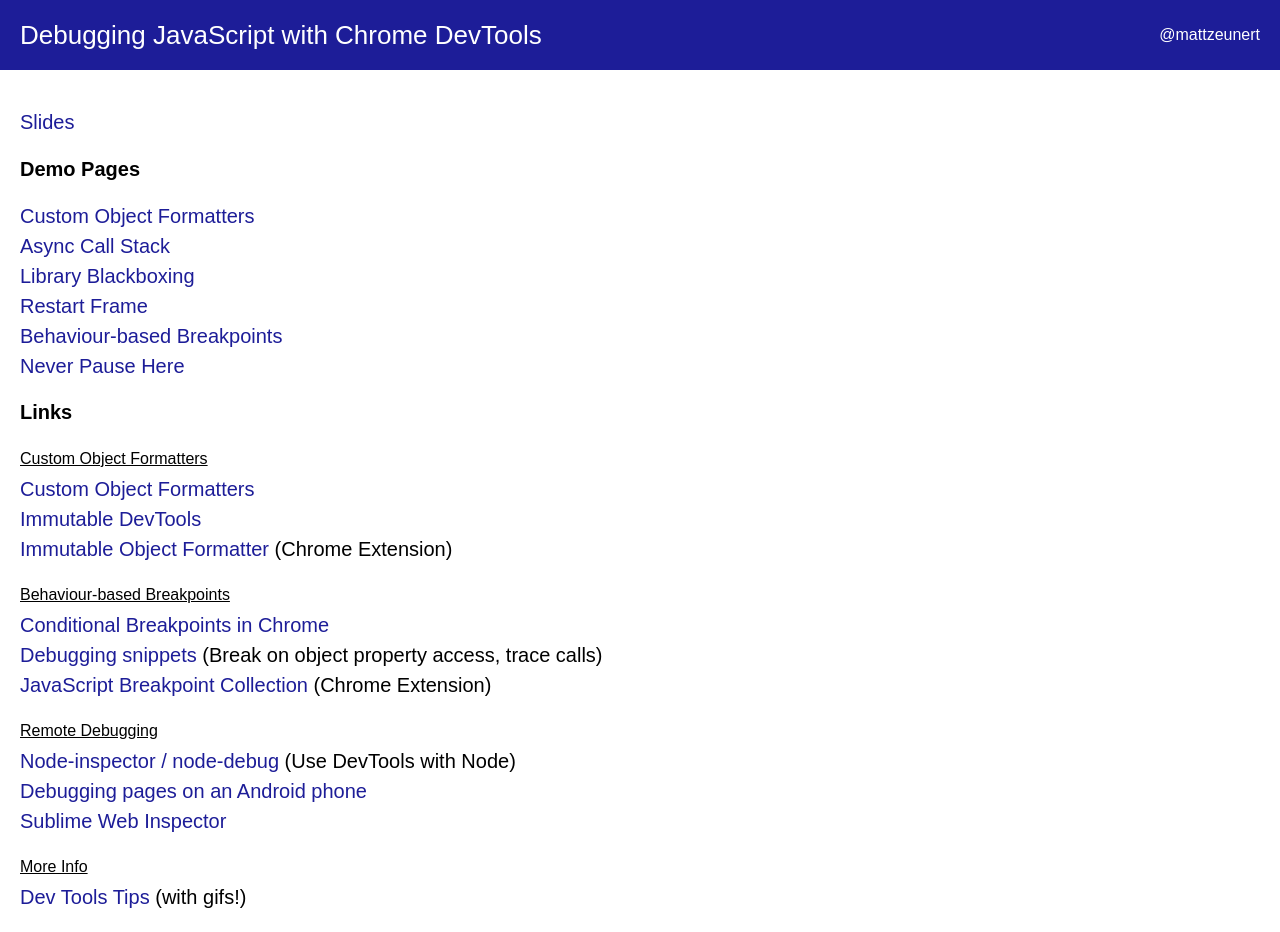
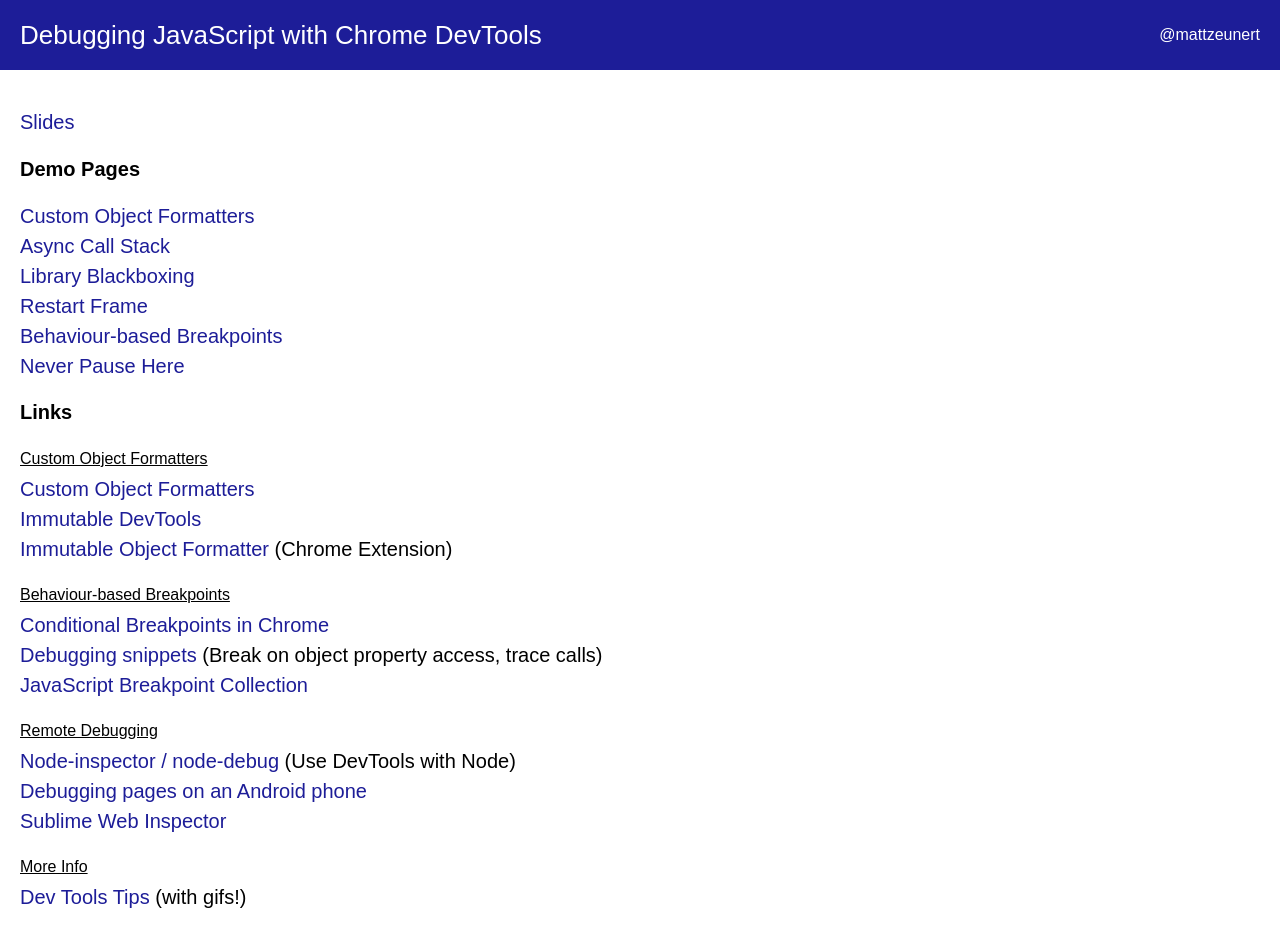
Before and after one commit to mattzeunert/mattzeunert.github.io, a Jekyll site: the page talks/js-debugging/index.html, which Jekyll copies as it is, in a window 1280 px wide. Built offline with Jekyll 4.4.1, drawn with Linux system fonts in a browser that asks for light colours.

Commit message:
Link to github instead of chrome web store

```diff
--- a/talks/js-debugging/index.html
+++ b/talks/js-debugging/index.html
@@ -81,9 +81,9 @@ h3 {
         Conditional Breakpoints in Chrome
     </a><br/>
     <a href="https://github.com/paulirish/devtools-addons/wiki/Snippets">Debugging snippets</a> (Break on object property access, trace calls)<br/>
-    <a href="https://chrome.google.com/webstore/detail/javascript-breakpoint-col/kgpjjblahlmjlfljfpcneapmeblichbp">
+    <a href="https://github.com/mattzeunert/javascript-breakpoint-collection">
     JavaScript Breakpoint Collection
-    </a> (Chrome Extension)
+    </a>
 
     <h3>Remote Debugging</h3>
 
```
